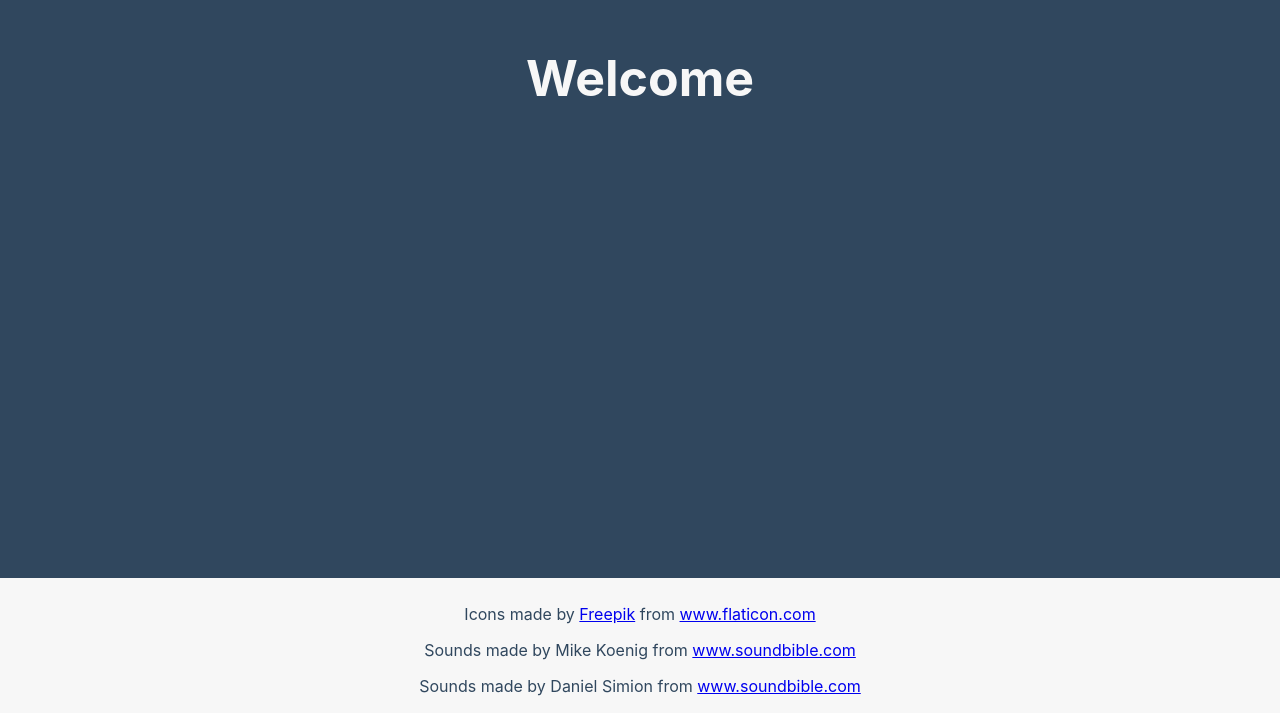
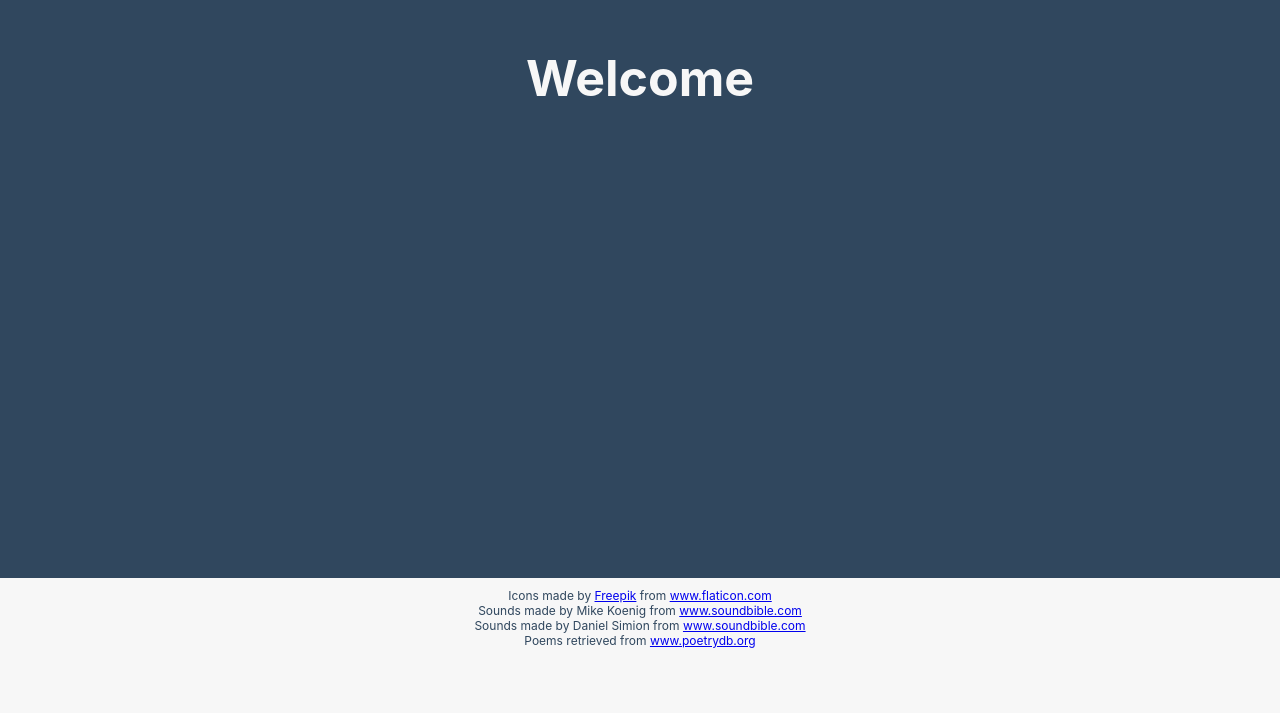
Before and after one commit to carobarstad/IT2810-project-2, a React (Create React App) app in the folder kunstutstilling/: page / in a window 1280 px wide. Shown: the part 222-935 px from the top of the page. After the commit the page ends 880 px from the top, so only its background shows below. Built offline with nearby package versions, Linux system fonts and the light colour scheme; no server answers.

Commit message:
Made footer into a component

```diff
--- a/kunstutstilling/src/App.tsx
+++ b/kunstutstilling/src/App.tsx
@@ -1,8 +1,9 @@
 import React, { useState, useEffect } from "react";
+import OpeningScreen from "./components/OpeningScreen";
+import SettingsBox from "./components/SettingsBox";
 import DisplayBox from "./components/DisplayBox";
-import SettingsBox from "./components/SettingsBox";
+import Footer from "./components/FooterBox";
 import "./css/components.css";
-import OpeningScreen from "./components/OpeningScreen";
 
 export default function App() {
   // Code to fetch poems from API
@@ -19,7 +20,9 @@ export default function App() {
   });
 
   const [newFetch, setNewFetch] = useState(0);
-  const [refreshRender, setRefreshRender] = useState(sessionStorage.getItem('visited') === 'true')
+  const [refreshRender, setRefreshRender] = useState(
+    sessionStorage.getItem("visited") === "true"
+  );
 
   const getRandom = (poems: any) => {
     let i;
@@ -34,12 +37,10 @@ export default function App() {
   };
 
   useEffect(() => {
-    if(refreshRender){
+    if (refreshRender) {
       // Hent inn dikt fra sessionStorage fremfor å hente nye fra DB:
-      console.log('Kommer meg inn i loopen')
-      setAppState(JSON.parse(sessionStorage.getItem('poemAppState')!))
-      console.log(JSON.stringify(appState))
-      setRefreshRender(false)
+      setAppState(JSON.parse(sessionStorage.getItem("poemAppState")!));
+      setRefreshRender(false);
     } else {
       setAppState({
         loading: true,
@@ -58,7 +59,6 @@ export default function App() {
           .then((response) => response.json())
           .then((response) => {
             setAppState({ loading: false, poetry: getRandom(response) });
-
           })
           .catch((err) => console.log(err));
       };
@@ -67,8 +67,8 @@ export default function App() {
   }, [newFetch]);
   // END: Code to fetch poems from API
 
-    if(!(appState.loading)){
-      sessionStorage.setItem('poemAppState',JSON.stringify(appState))
+  if (!appState.loading) {
+    sessionStorage.setItem("poemAppState", JSON.stringify(appState));
   }
 
   return (
@@ -81,36 +81,7 @@ export default function App() {
           <DisplayBox poetry={appState.poetry} loading={appState.loading} />
         </div>
       </div>
-      <footer className="footer">
-        <p>
-          Icons made by{" "}
-          <a href="https://www.flaticon.com/authors/freepik" title="Freepik">
-            Freepik
-          </a>{" "}
-          from{" "}
-          <a href="https://www.flaticon.com/" title="Flaticon">
-            www.flaticon.com
-          </a>{" "}
-        </p>
-        <p>
-          Sounds made by Mike Koenig from{" "}
-          <a href="http://soundbible.com/" title="Flaticon">
-            www.soundbible.com
-          </a>{" "}
-        </p>
-        <p>
-          Sounds made by Daniel Simion from{" "}
-          <a href="http://soundbible.com/" title="Flaticon">
-            www.soundbible.com
-          </a>{" "}
-        </p>
-        <p>
-          Poems retrieved from{" "}
-          <a href="https://poetrydb.org/index.html" title="Flaticon">
-            www.poetrydb.org
-          </a>{" "}
-        </p>
-      </footer>
+      <Footer />
     </>
   );
 }
--- a/kunstutstilling/src/components/DisplayBox.tsx
+++ b/kunstutstilling/src/components/DisplayBox.tsx
@@ -1,26 +1,27 @@
-import React from 'react'
-import ArtworkBox from './ArtworkBox'
-import PortraitToggleButton from './PortraitToggleButton';
+import React from "react";
+import ArtworkBox from "./ArtworkBox";
+import PortraitToggleButton from "./PortraitToggleButton";
 
 type poetryItem = {
-  title: string,
-  author: string,
-  lines: string[],
-  linecount: string
-}
+  title: string;
+  author: string;
+  lines: string[];
+  linecount: string;
+};
 
 interface Props {
-  poetry: poetryItem[]
-  loading: boolean
-
+  poetry: poetryItem[];
+  loading: boolean;
 }
 export default function DisplayBox(props: Props) {
-
   return (
-
     <div className="DisplayBoxOuterContainer">
       <div className="DisplayTop">
-            <h2 className="Tittel">Art exhibition</h2>
+        <div>
+          <h2 className="Tittel">Fruits &amp; literature</h2>
+          <p>This exhibition is a combination of animation, sound and poetry.</p>
+          <p>The poems are written by wonderful Emily Dickinson.</p>
+        </div>
         <PortraitToggleButton />
       </div>
 
--- /dev/null
+++ b/kunstutstilling/src/components/FooterBox.tsx
@@ -0,0 +1,40 @@
+import React, { Component } from "react";
+
+
+export default class Footer extends Component {
+
+  render() {
+    return (
+      <footer className="footer">
+        <p>
+          Icons made by{" "}
+          <a href="https://www.flaticon.com/authors/freepik" title="Freepik">
+            Freepik
+          </a>{" "}
+          from{" "}
+          <a href="https://www.flaticon.com/" title="Flaticon">
+            www.flaticon.com
+          </a>{" "}
+        </p>
+        <p>
+          Sounds made by Mike Koenig from{" "}
+          <a href="http://soundbible.com/" title="Flaticon">
+            www.soundbible.com
+          </a>{" "}
+        </p>
+        <p>
+          Sounds made by Daniel Simion from{" "}
+          <a href="http://soundbible.com/" title="Flaticon">
+            www.soundbible.com
+          </a>{" "}
+        </p>
+        <p>
+          Poems retrieved from{" "}
+          <a href="https://poetrydb.org/index.html" title="Flaticon">
+            www.poetrydb.org
+          </a>{" "}
+        </p>
+      </footer>
+    );
+  }
+}
--- a/kunstutstilling/src/components/ThemeButton.tsx
+++ b/kunstutstilling/src/components/ThemeButton.tsx
@@ -5,7 +5,7 @@ export default function ThemeButton() {
     const {dark, toggle} = useContext(ThemeContext)
 
     return (
-        <button className="ThemeButton" onClick={toggle}>
+        <button className="SettingsButton" onClick={toggle}>
             Toggle theme
         </button>
     )
--- a/kunstutstilling/src/css/components.css
+++ b/kunstutstilling/src/css/components.css
@@ -26,6 +26,11 @@ footer {
   color: var(--text)
 }
 
+footer p {
+  margin: 0;
+  font-size: 12px;
+}
+
 .OpeningScreen{
     width: 100%;
     height: 100vh;
@@ -44,6 +49,10 @@ footer {
   width: 100%;
   grid-gap: 1em;
   background: var(--background);
+}
+
+.Wrapper h1{
+  text-align: center;
 }
 
 .Header {
@@ -153,6 +162,10 @@ footer {
   justify-content: center;
 }
 
+.audioPlayer {
+  margin: 10px 0;
+}
+
 .LikeButton{
   border: none;
   background-color: rgba(0, 0, 0, 0);
```
Also changed, not shown: kunstutstilling/src/components/ShowFavorites.tsx (+48 -31 lines). Lines whose indentation alone changed are shown as unchanged.
